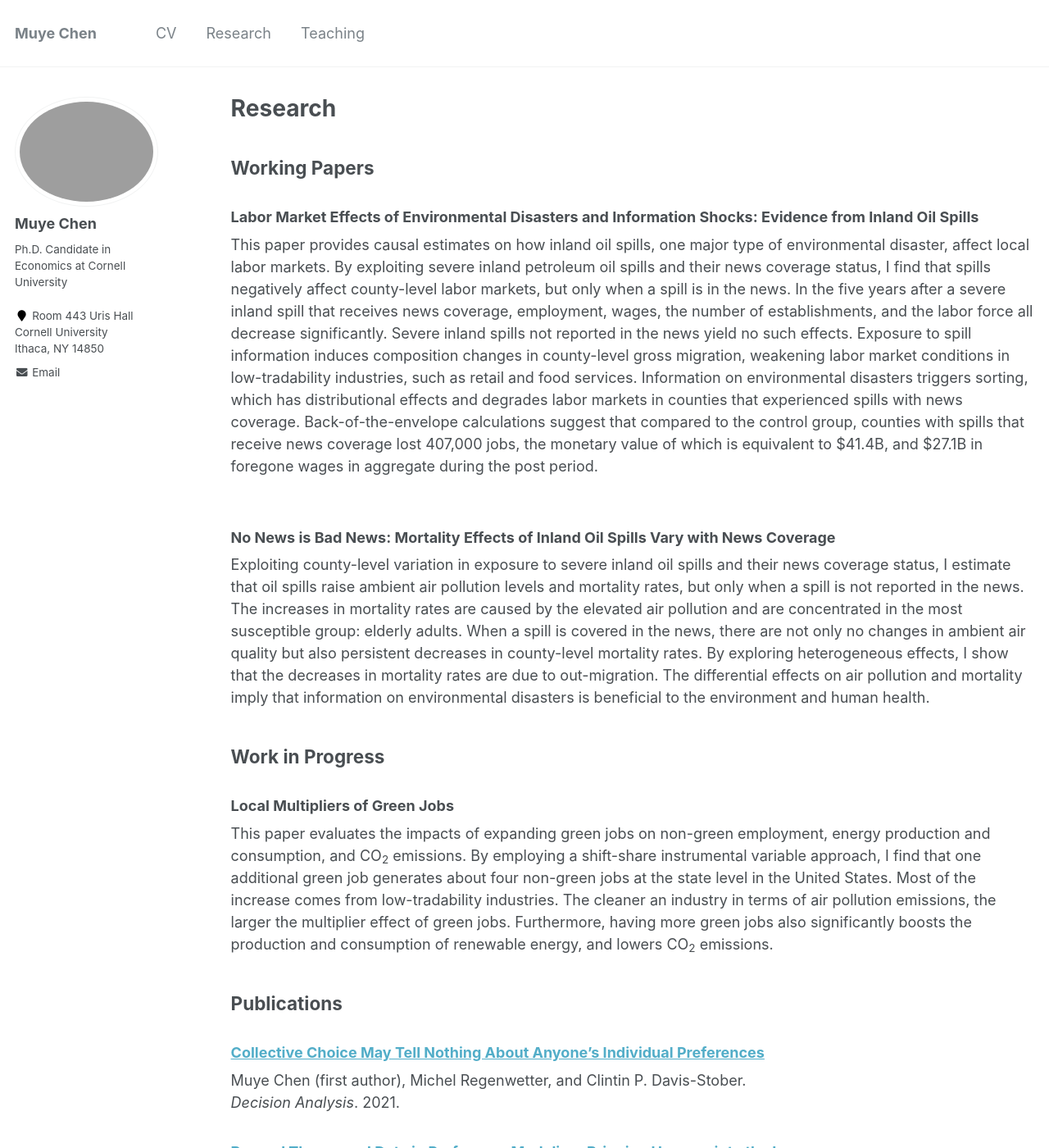
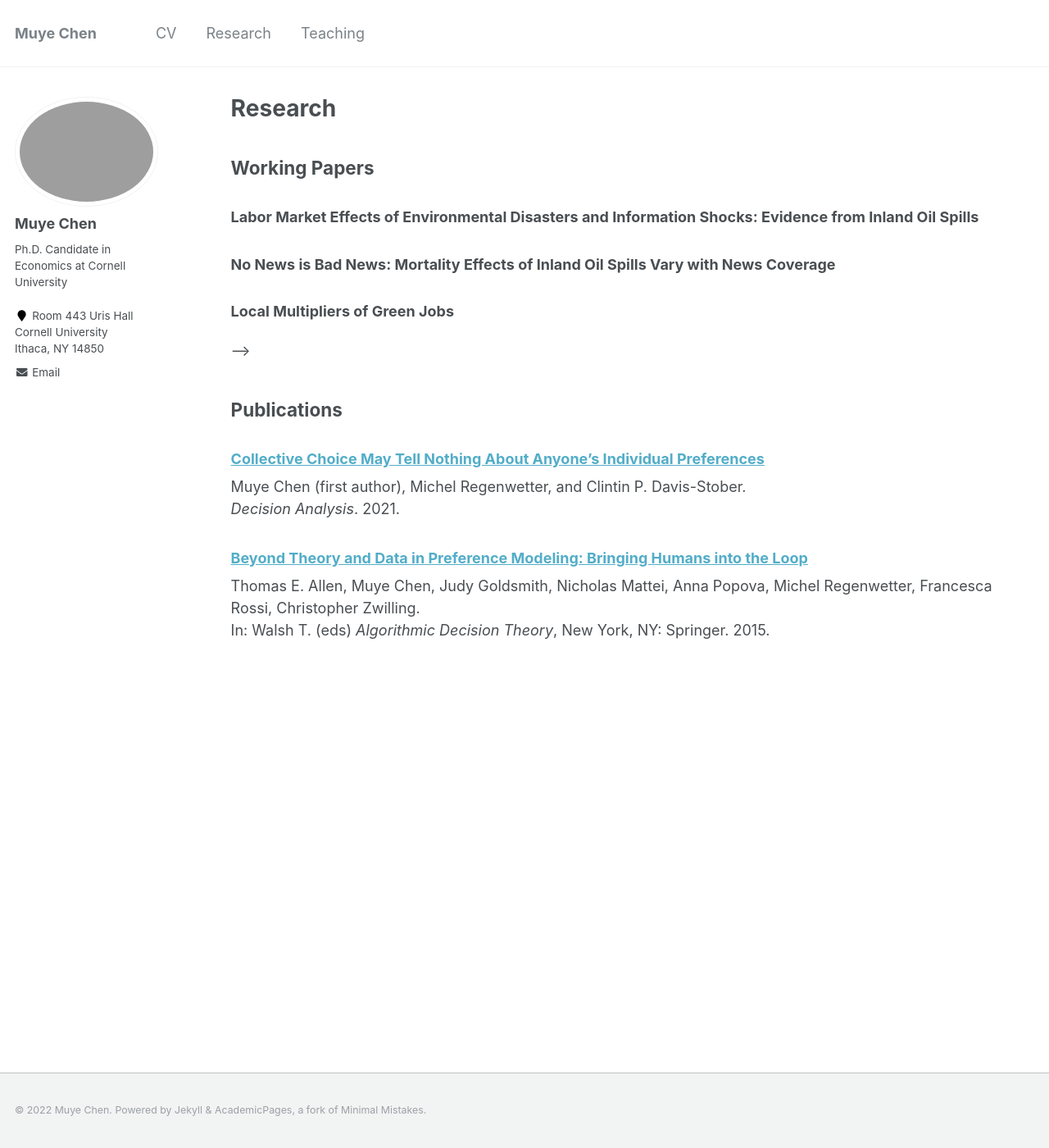
Before and after one commit to muyechenecon/muyechenecon.github.io, a Jekyll site: the page built from _pages/research.md, in a window 1280 px wide and 1400 px high. Shown: the whole window at 82% size. Built offline with Jekyll 4.4.1, drawn with Linux system fonts in a browser that asks for light colours.

Commit message:
Update research.md

```diff
--- a/_pages/research.md
+++ b/_pages/research.md
@@ -17,19 +17,21 @@
 
 <!-- <div><h3><a href="https://MuyeChenEcon.github.io/files/Chen_spill_and_labor.pdf">Labor Market Effects of Environmental Disasters and Information Shocks: Evidence from Inland Oil Spills</a> (Job Market Paper)</h3></div> -->
 <div><h3>Labor Market Effects of Environmental Disasters and Information Shocks: Evidence from Inland Oil Spills</h3></div>
-<div> This paper provides causal estimates on how inland oil spills, one major type of environmental disaster, affect local labor markets. By exploiting severe inland petroleum oil spills and their news coverage status, I find that spills negatively affect county-level labor markets, but only when a spill is in the news. In the five years after a severe inland spill that receives news coverage, employment, wages, the number of establishments, and the labor force all decrease significantly. Severe inland spills not reported in the news yield no such effects. Exposure to spill information induces composition changes in county-level gross migration, weakening labor market conditions in low-tradability industries, such as retail and food services. Information on environmental disasters triggers sorting, which has distributional effects and degrades labor markets in counties that experienced spills with news coverage. Back-of-the-envelope calculations suggest that compared to the control group, counties with spills that receive news coverage lost 407,000 jobs, the monetary value of which is equivalent to \$41.4B, and \$27.1B in foregone wages in aggregate during the post period. </div> <br>
+<!-- <div> This paper provides causal estimates on how inland oil spills, one major type of environmental disaster, affect local labor markets. By exploiting severe inland petroleum oil spills and their news coverage status, I find that spills negatively affect county-level labor markets, but only when a spill is in the news. In the five years after a severe inland spill that receives news coverage, employment, wages, the number of establishments, and the labor force all decrease significantly. Severe inland spills not reported in the news yield no such effects. Exposure to spill information induces composition changes in county-level gross migration, weakening labor market conditions in low-tradability industries, such as retail and food services. Information on environmental disasters triggers sorting, which has distributional effects and degrades labor markets in counties that experienced spills with news coverage. Back-of-the-envelope calculations suggest that compared to the control group, counties with spills that receive news coverage lost 407,000 jobs, the monetary value of which is equivalent to \$41.4B, and \$27.1B in foregone wages in aggregate during the post period. </div> <br> -->
 
 
 <!-- <div><h3><a href="https://MuyeChenEcon.github.io/files/Chen_spill_and_mortality.pdf">No News is Bad News: Mortality Effects of Inland Oil Spills Vary with News Coverage</a></h3></div> -->
 <div><h3>No News is Bad News: Mortality Effects of Inland Oil Spills Vary with News Coverage</h3></div>
-<div> Exploiting county-level variation in exposure to severe inland oil spills and their news coverage status, I estimate that oil spills raise ambient air pollution levels and mortality rates, but only when a spill is not reported in the news. The increases in mortality rates are caused by the elevated air pollution and are concentrated in the most susceptible group: elderly adults. When a spill is covered in the news, there are not only no changes in ambient air quality but also persistent decreases in county-level mortality rates. By exploring heterogeneous effects, I show that the decreases in mortality rates are due to out-migration. The differential effects on air pollution and mortality imply that information on environmental disasters is beneficial to the environment and human health. </div>
-</p>
+<!-- <div> Exploiting county-level variation in exposure to severe inland oil spills and their news coverage status, I estimate that oil spills raise ambient air pollution levels and mortality rates, but only when a spill is not reported in the news. The increases in mortality rates are caused by the elevated air pollution and are concentrated in the most susceptible group: elderly adults. When a spill is covered in the news, there are not only no changes in ambient air quality but also persistent decreases in county-level mortality rates. By exploring heterogeneous effects, I show that the decreases in mortality rates are due to out-migration. The differential effects on air pollution and mortality imply that information on environmental disasters is beneficial to the environment and human health. </div>
+</p> -->
 
-<p id="1.5-spaced" style="line-height: 150%;">
-<h2> Work in Progress </h2>
 <div><h3>Local Multipliers of Green Jobs</h3></div>
-<div> This paper evaluates the impacts of expanding green jobs on non-green employment, energy production and consumption, and CO<sub>2</sub> emissions. By employing a shift-share instrumental variable approach, I find that one additional green job generates about four non-green jobs at the state level in the United States. Most of the increase comes from low-tradability industries. The cleaner an industry in terms of air pollution emissions, the larger the multiplier effect of green jobs. Furthermore, having more green jobs also significantly boosts the production and consumption of renewable energy, and lowers CO<sub>2</sub> emissions. </div>
-</p>
+
+<!-- <p id="1.5-spaced" style="line-height: 150%;">
+<!-- <h2> Work in Progress </h2>
+<!-- <div><h3>Local Multipliers of Green Jobs</h3></div> -->
+<!-- <div> This paper evaluates the impacts of expanding green jobs on non-green employment, energy production and consumption, and CO<sub>2</sub> emissions. By employing a shift-share instrumental variable approach, I find that one additional green job generates about four non-green jobs at the state level in the United States. Most of the increase comes from low-tradability industries. The cleaner an industry in terms of air pollution emissions, the larger the multiplier effect of green jobs. Furthermore, having more green jobs also significantly boosts the production and consumption of renewable energy, and lowers CO<sub>2</sub> emissions. </div>  -->
+</p> -->
 
 <p id="1.5-spaced" style="line-height: 150%;">
 <h2> Publications </h2>
```
